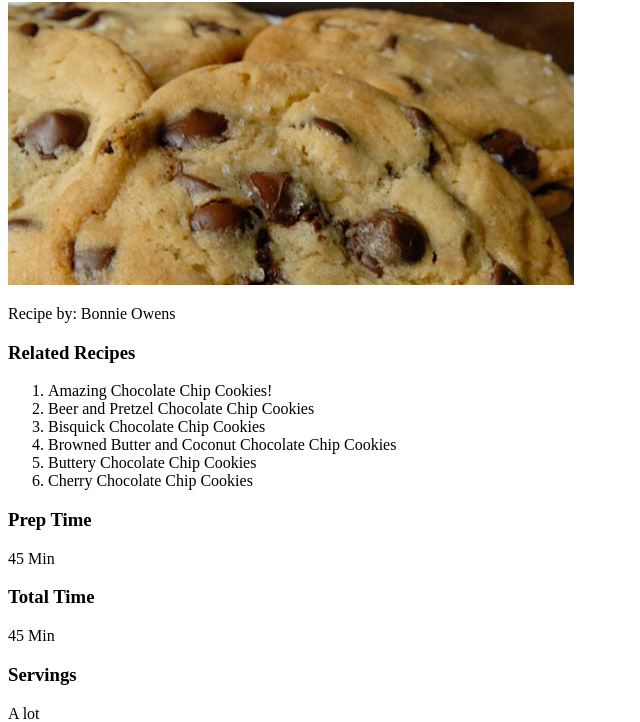
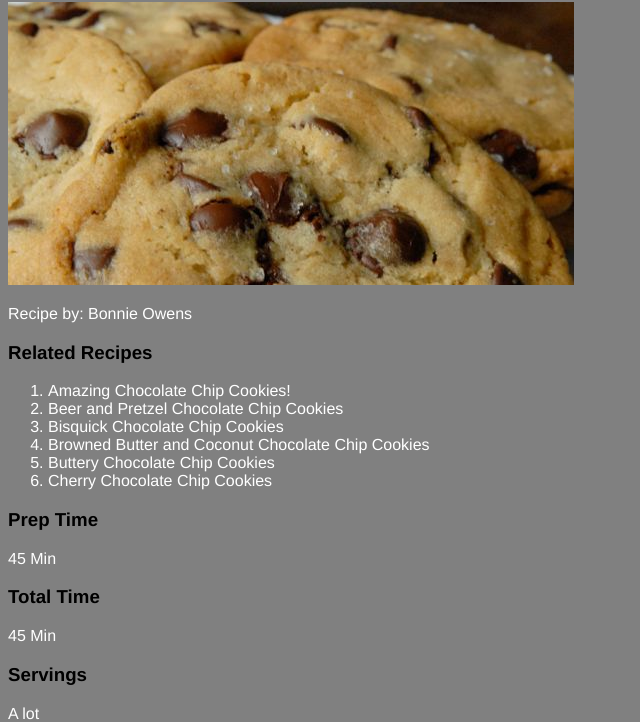
Before and after one commit to sixterp/fewd1121, a plain HTML site: page homework/cookie-recipe-css/index.html in a window 1280 px wide. Shown: the part 78-800 px from the top of the page, without its empty margins (0-640 px from the left). Drawn offline with Linux system fonts and the light colour scheme.

Commit message:
css on cookies

```diff
--- a/homework/cookie-recipe-css/css/styles.css
+++ b/homework/cookie-recipe-css/css/styles.css
@@ -0,0 +1,13 @@
+html{
+	font-family: Helvetica, Arial, sans-serif;
+	background-color: grey;
+	color: white;
+}
+
+h3{
+	color: black;
+}
+
+p{
+/*	color: grey; */
+}
--- a/homework/cookie-recipe-css/index.html
+++ b/homework/cookie-recipe-css/index.html
@@ -1,6 +1,9 @@
 <!DOCTYPE html>
 <html>
-<head></head>
+<head>
+	<title>The Best Chocolate Chip Cookies<</title>
+	<link rel="stylesheet" type="text/css" href="css/styles.css">
+</head>
 <body>
 	<h1>The Best Chocolate Chip Cookies</h1>
 	<img src="img/cookies.jpg"/> <!--(*hint: <img> tag, this is a bonus) -->
```
Also changed, not shown: class02/index.html (+1 -3 lines).
